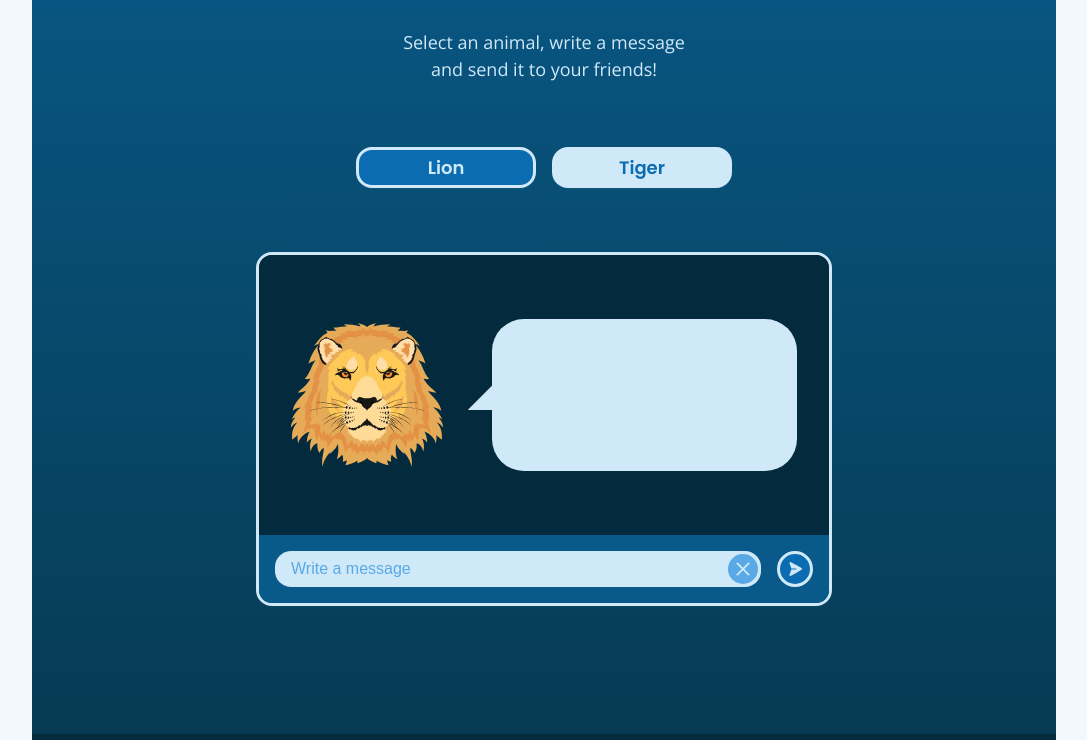
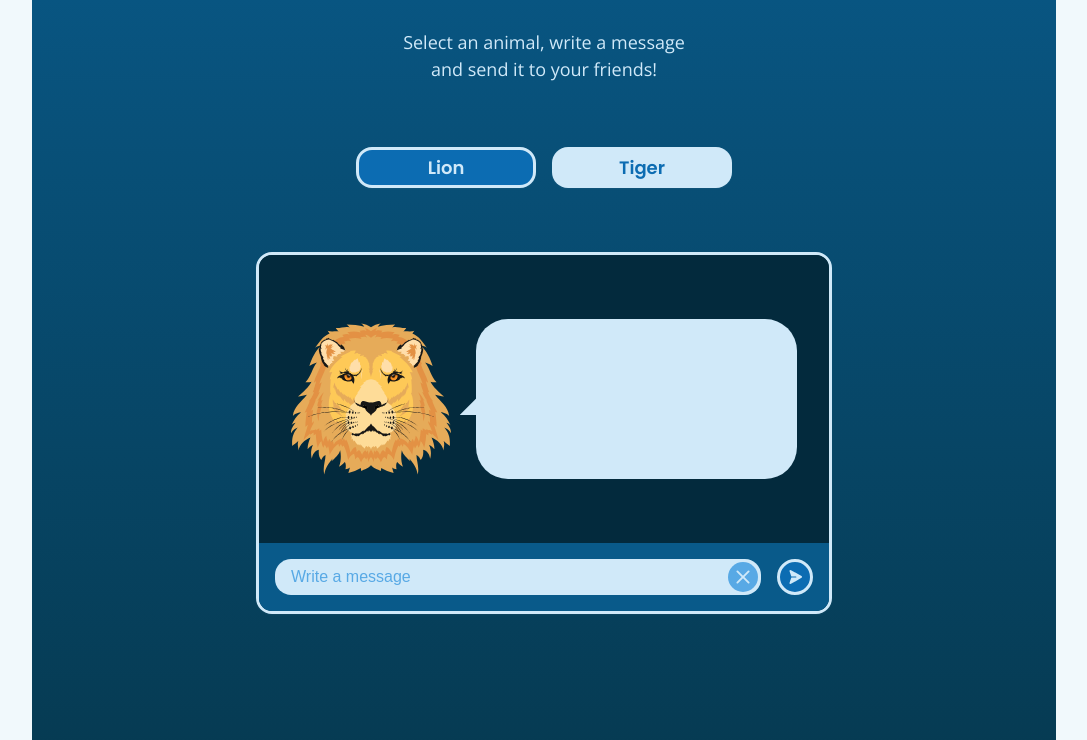
Before and after one commit to gonzalosilvera/zoo, a plain HTML site: page index.html in a window 1280 px wide. Shown: the part 576-1316 px from the top of the page, without its empty margins (96-1183 px from the left). Drawn offline with nearby package versions, Linux system fonts and the light colour scheme.

Commit message:
media query breakpoint modified

```diff
--- a/styles.css
+++ b/styles.css
@@ -603,28 +603,7 @@ header {
 }
 
 /* Media Queries */
-/* 425px and above */
-@media (min-width: 425px) {
-
-    /* Output */
-    .output {
-        gap: 3rem;
-    }
-
-    /* Bubble */
-    .bubble::before {
-        left: -1.5rem;
-    }
-
-    /* Message */
-    .message {
-        font-size: var(--fs-500);
-        padding: 1.5rem;
-    }
-}
-
-/* 768px and above */
-@media (min-width: 768px) {
+@media (min-width: 640px) {
 
     /* body */
     body {
```
